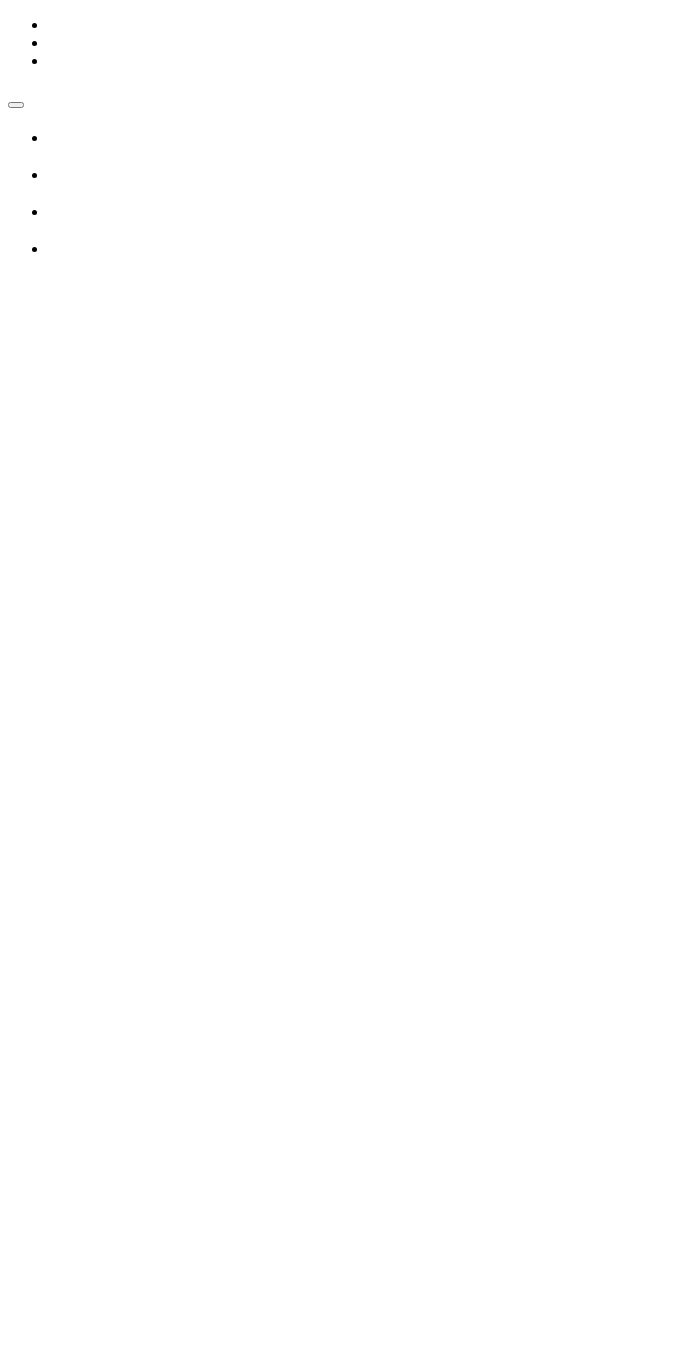
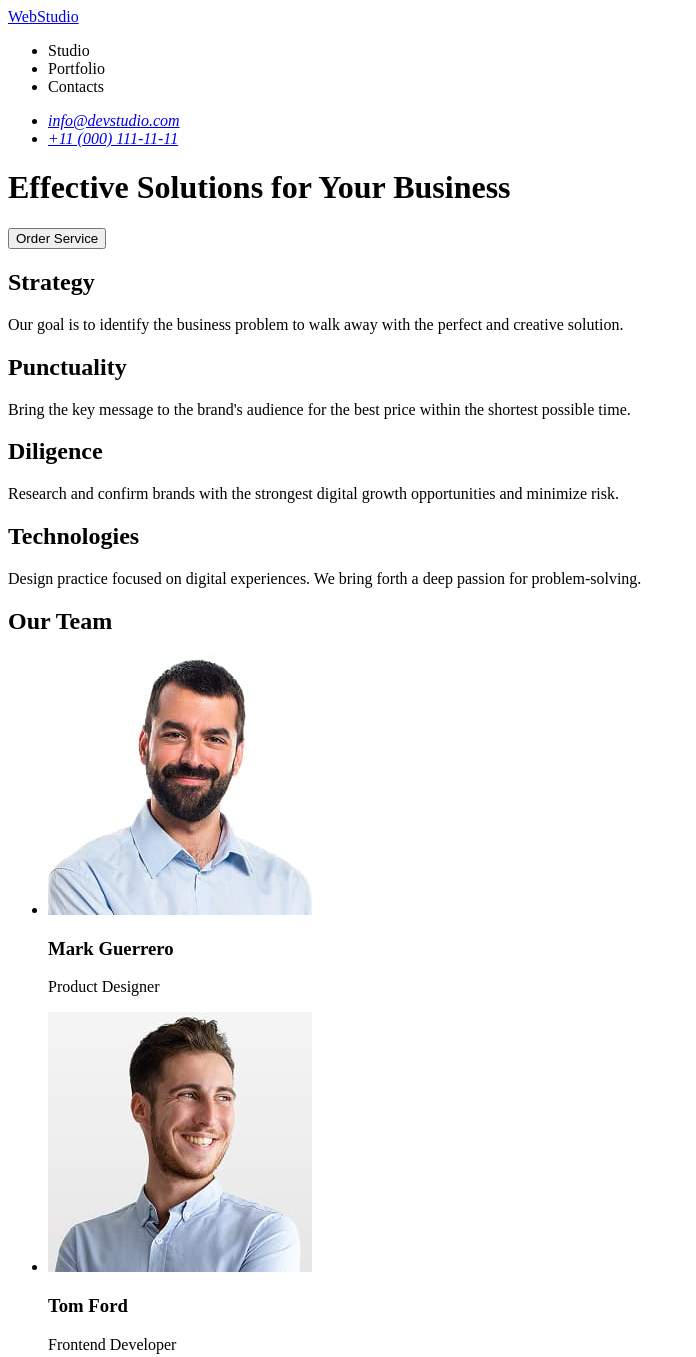
Before and after one commit to K4T3RYN4/goit-markup-hw-01, a plain HTML site: page index.html in a window 1280 px wide. Shown: the top 1357 px of the page, without its empty margins (0-696 px from the left). Before the commit the page ends 800 px from the top, so only its background shows below. Drawn offline with Linux system fonts and the light colour scheme.

Commit message:
add information and fix problems

```diff
--- a/index.html
+++ b/index.html
@@ -1,67 +1,103 @@
 <!DOCTYPE html>
 <html lang="en">
   <head>
-    <meta charset="UTF-8" />
-    <meta name="viewport" content="width=device-width, initial-scale=1.0" />
-    <title>Document</title>
+    <meta charset="utf-8">
+    <title>WebStudio</title>
   </head>
   <body>
     <header>
-      <a></a>
+      <a href="/index.html" target="_self">WebStudio</a>
       <nav>
         <ul>
-          <li></li>
-          <li></li>
-          <li></li>
+          <li>Studio</li>
+          <li>Portfolio</li>
+          <li>Contacts</li>
         </ul>
       </nav>
       <address>
-        <a href="mailto:"></a>
-        <a href="tel:"></a>
+        <ul>
+          <li><a href="mailto:info@devstudio.com">info@devstudio.com</a></li>
+          <li><a href="tel:+110001111111">+11 (000) 111-11-11</a></li>
+        </ul>
       </address>
-      <h1></h1>
-      <button></button>
+      <h1>Effective Solutions for Your Business</h1>
+      <button type="button">Order Service</button>
     </header>
     <main>
       <section>
-        <h2></h2>
-        <p></p>
-        <h2></h2>
-        <p></p>
-        <h2></h2>
-        <p></p>
-        <h2></h2>
-        <p></p>
+        <h2>Strategy</h2>
+        <p>
+          Our goal is to identify the business problem to walk away with the
+          perfect and creative solution.
+        </p>
+        <h2>Punctuality</h2>
+        <p>
+          Bring the key message to the brand's audience for the best price
+          within the shortest possible time.
+        </p>
+        <h2>Diligence</h2>
+        <p>
+          Research and confirm brands with the strongest digital growth
+          opportunities and minimize risk.
+        </p>
+        <h2>Technologies</h2>
+        <p>
+          Design practice focused on digital experiences. We bring forth a deep
+          passion for problem-solving.
+        </p>
       </section>
       <section>
-        <h2></h2>
+        <h2>Our Team</h2>
         <ul>
           <li>
-            <img src="" alt="" width="" height="" />
-            <h3></h3>
-            <p></p>
+            <img
+              src="images/teammate1-mark.jpg"
+              alt="man with beard and dark hair"
+              width="264"
+              height="260"
+            >
+            <h3>Mark Guerrero</h3>
+            <p>Product Designer</p>
           </li>
           <li>
-            <img src="" alt="" width="" height="" />
-            <h3></h3>
-            <p></p>
+            <img
+              src="images/teammate2-tom.jpg"
+              alt="man with light hair and smile"
+              width="264"
+              height="260"
+            >
+            <h3>Tom Ford</h3>
+            <p>Frontend Developer</p>
           </li>
           <li>
-            <img src="" alt="" width="" height="" />
-            <h3></h3>
-            <p></p>
+            <img
+              src="images/teammate3-camila.jpg"
+              alt="young woman with long dark hair and pink sweater"
+              width="264"
+              height="260"
+            >
+            <h3>Camila Garcia</h3>
+            <p>Marketing</p>
           </li>
           <li>
-            <img src="" alt="" width="" height="" />
-            <h3></h3>
-            <p></p>
+            <img
+              src="images/teammate4-daniel.jpg"
+              alt="young hipster man"
+              width="264"
+              height="260"
+            >
+            <h3>Daniel Wilson</h3>
+            <p>UI Designer</p>
           </li>
         </ul>
       </section>
     </main>
     <footer>
-      <a></a>
-      <p></p>
+      <a href="/index.html" target="_self">WebStudio</a>
+      <p>
+        Increase the flow of customers and sales for your business with digital
+        marketing & growth solutions.
+      </p>
     </footer>
   </body>
 </html>
```
